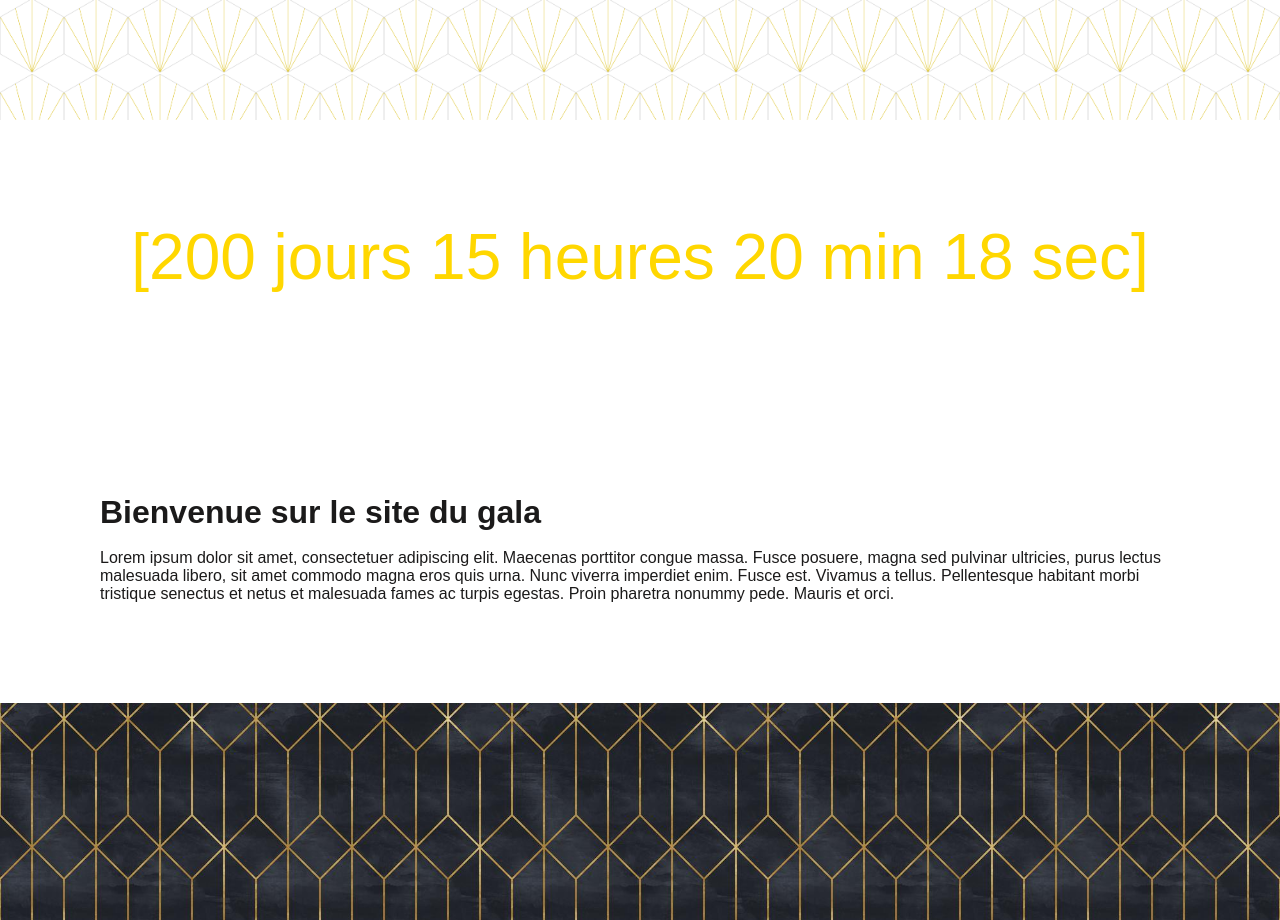
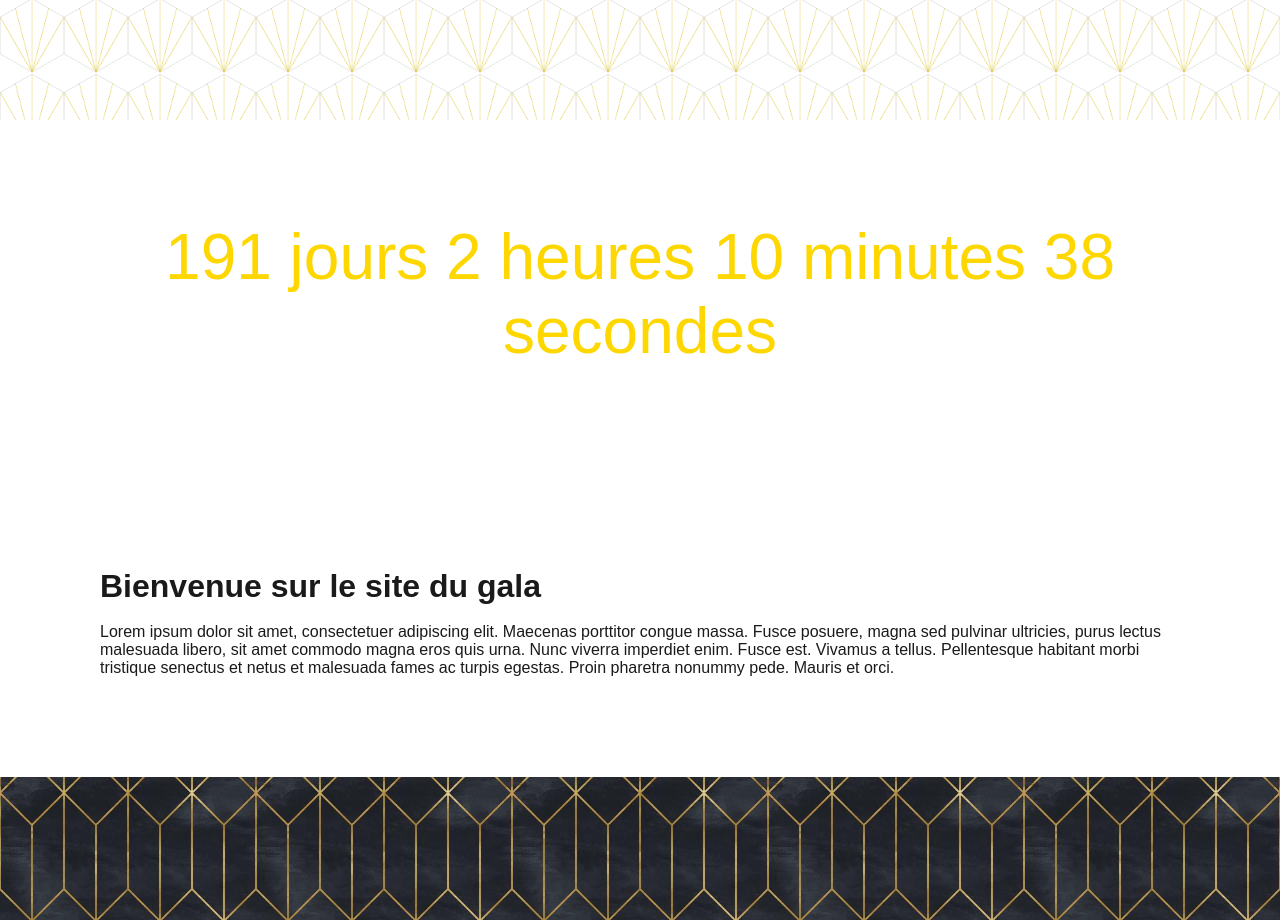
Before and after one commit to Gala-Ecl/Web-Site, a Vue app: page / in a window 1280 px wide. Shown: the part 1200-2120 px from the top of the page. Built offline with nearby package versions, Linux system fonts and the light colour scheme.

Commit message:
Added couldown

```diff
--- a/src/components/home.vue
+++ b/src/components/home.vue
@@ -1,31 +1,52 @@
 <template>
   <section>
-    <section class="section-logo-gala">
-    </section>
-    <section class="section-bg-image-1">
-    </section>
-    <section class="countdown">
-    [200 jours 15 heures 20 min 18 sec]
-    </section>
+    <section class="section-logo-gala"></section>
+    <section class="section-bg-image-1"></section>
+    <section class="countdown">{{couldownContent}}</section>
     <section class="standard-content">
       <h1>Bienvenue sur le site du gala</h1>
-      <br/>
-      Lorem ipsum dolor sit amet, consectetuer adipiscing elit. Maecenas porttitor congue massa. Fusce posuere, magna sed pulvinar ultricies, purus lectus malesuada libero, sit amet commodo magna eros quis urna. Nunc viverra imperdiet enim. Fusce est. Vivamus a tellus. Pellentesque habitant morbi tristique senectus et netus et malesuada fames ac turpis egestas. Proin pharetra nonummy pede. Mauris et orci.
+      <br />Lorem ipsum dolor sit amet, consectetuer adipiscing elit. Maecenas porttitor congue massa. Fusce posuere, magna sed pulvinar ultricies, purus lectus malesuada libero, sit amet commodo magna eros quis urna. Nunc viverra imperdiet enim. Fusce est. Vivamus a tellus. Pellentesque habitant morbi tristique senectus et netus et malesuada fames ac turpis egestas. Proin pharetra nonummy pede. Mauris et orci.
     </section>
-    <section class="section-bg-image-2">
-    </section>
-    <section class="section-logo-edition">
-    </section>
-    <section class="section-bg-image-3">
-    </section>
+    <section class="section-bg-image-2"></section>
+    <section class="section-logo-edition"></section>
+    <section class="section-bg-image-3"></section>
     <section>
       <h1>Bienvenue sur le site du gala</h1>
-      <br/>
+      <br />
       <a class="main-button" href="/party">La soirée</a>
-      <br/>
-      <br/>
-      <br/>
+      <br />
+      <br />
+      <br />
       <a class="main-button" href="/login">Se connecter</a>
     </section>
   </section>
 </template>
+
+<script>
+export default {
+  data() {
+    return {
+      beginningDatetime: new Date("2020-11-28T20:00:00"),
+      couldownContent: undefined
+    };
+  },
+  mounted() {
+    setInterval(() => {
+      const differenceTime =
+        (this.beginningDatetime.getTime() - Date.now()) / 1000;
+      if (differenceTime < 0) this.couldownContent = "";
+      else {
+        const days = Math.round(differenceTime / 86400);
+        const hours = Math.round((differenceTime % 86400) / 3600);
+        const minutes = Math.round((differenceTime % 3600)/60);
+        const seconds = Math.round((differenceTime % 60));
+        this.couldownContent = `${days ? days + " jour"+(days>1 ? "s ":" ") : ""}${
+          hours ? hours + " heure"+(hours>1 ? "s ":" ") : ""
+        }${minutes ? minutes + " minute"+(minutes>1 ? "s ":" ") : ""}${
+          seconds ? seconds + " seconde"+(seconds>1 ? "s ":" ") : ""
+        }`;
+      }
+    }, 1000);
+  }
+};
+</script>
```
